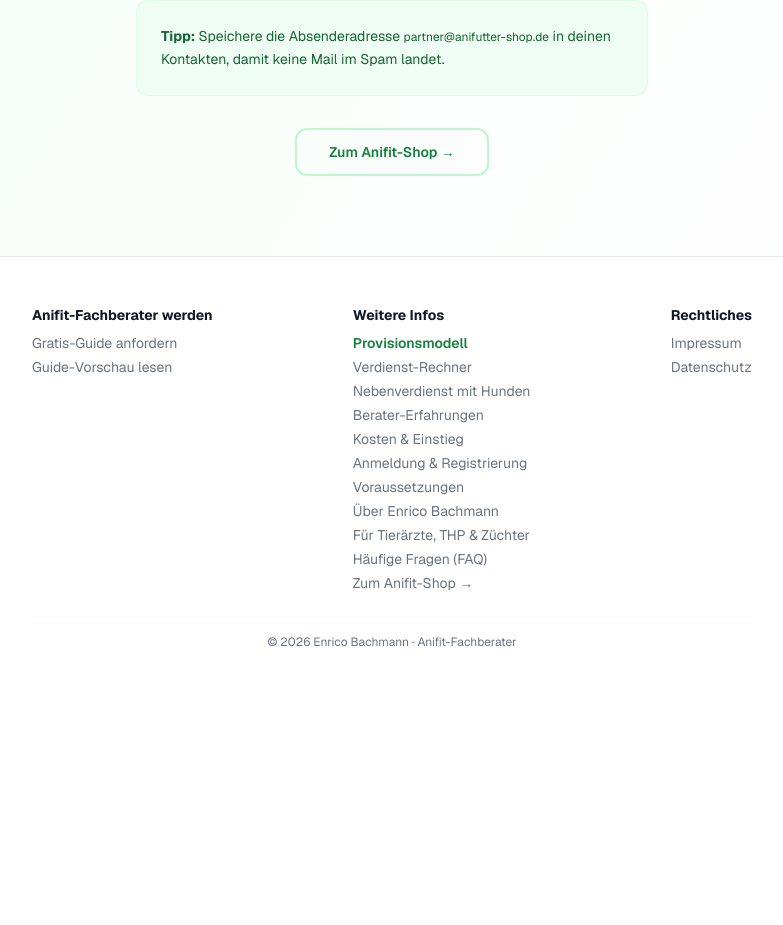
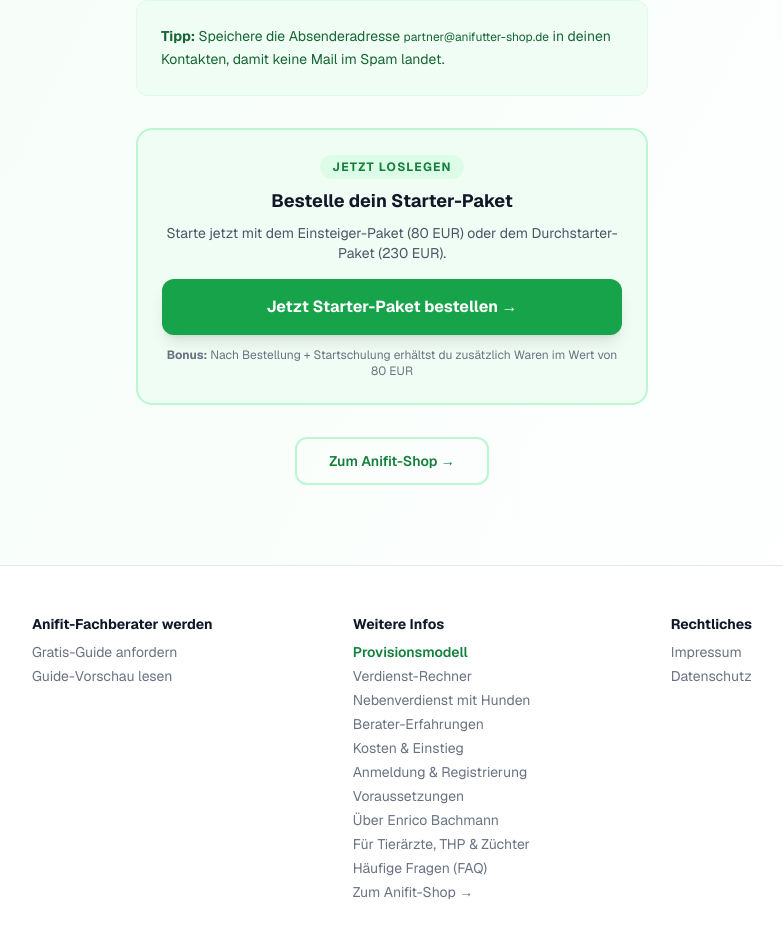
Before and after one commit to Rinacla/anifit-partner-funnel, a Next.js app: page /danke in a window 1280 px wide. Shown: the part 1876-2801 px from the top of the page, without its empty margins (248-1031 px from the left). Before the commit the page ends 2574 px from the top, so only its background shows below. Built offline with nearby package versions, Linux system fonts and the light colour scheme.

Commit message:
Add starter package CTA to danke page

```diff
--- a/app/danke/page.tsx
+++ b/app/danke/page.tsx
@@ -268,6 +268,33 @@
             </p>
           </div>
 
+          {/* Starter Package CTA */}
+          <div className="bg-brand-50 rounded-2xl p-6 border-2 border-brand-200 mb-8">
+            <div className="text-center mb-4">
+              <p className="text-xs font-bold tracking-widest uppercase text-brand-700 bg-brand-100 px-3 py-1 rounded-full inline-block mb-2">Jetzt loslegen</p>
+              <h3 className="font-bold text-lg text-gray-900 mb-2">
+                Bestelle dein Starter-Paket
+              </h3>
+              <p className="text-sm text-gray-600">
+                Starte jetzt mit dem Einsteiger-Paket (80 EUR) oder dem Durchstarter-Paket (230 EUR).
+              </p>
+            </div>
+            <a
+              href="https://provital.com/registrierung?code=EB-Hundeo"
+              target="_blank"
+              rel="noopener noreferrer"
+              className="block w-full py-4 px-6 rounded-xl font-bold text-white text-center bg-brand-600 hover:bg-brand-700 transition-colors shadow-lg"
+              onClick={() => {
+                if ((window as any).fbq) (window as any).fbq("trackCustom", "StarterPackageClick");
+              }}
+            >
+              Jetzt Starter-Paket bestellen →
+            </a>
+            <p className="text-xs text-gray-500 text-center mt-3">
+              <strong>Bonus:</strong> Nach Bestellung + Startschulung erhältst du zusätzlich Waren im Wert von 80 EUR
+            </p>
+          </div>
+
           <div className="text-center">
             <a
               href="https://www.anifutter-shop.de"
```
